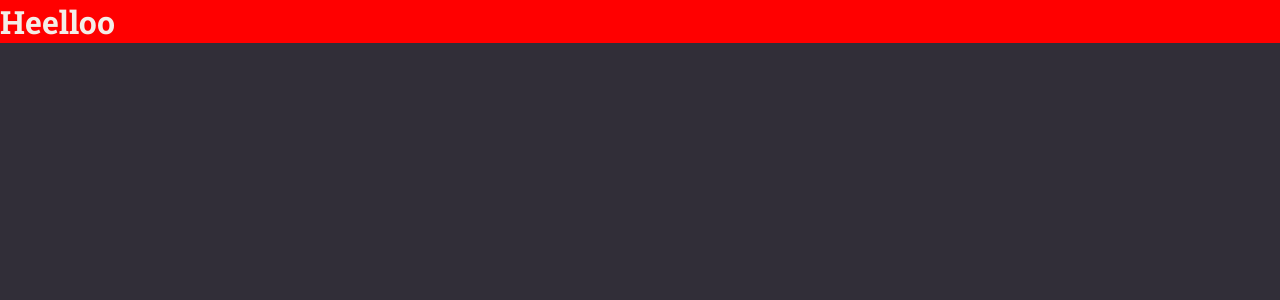
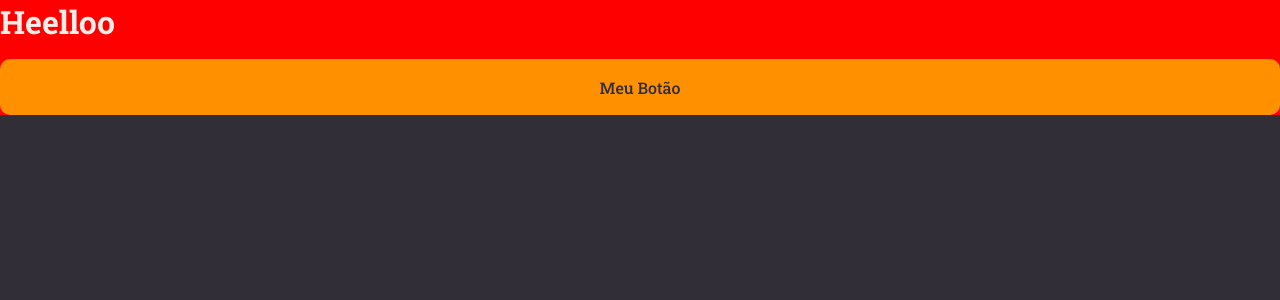
Before and after one commit to matheusarb/memonotes, a React (Vite) app: page / in a window 1280 px wide. Shown: the top 300 px of the page. Built offline with nearby package versions, Linux system fonts and the light colour scheme.

Commit message:
[add] button component

```diff
--- a/src/components/Button/index.jsx
+++ b/src/components/Button/index.jsx
@@ -1,8 +1,8 @@
 import { Container } from "./style";
 
-export default function Button() {
+export function Button() {
     return (
-        <Container>
+        <Container type="button">
             Meu Botão
         </Container>
     )
--- a/src/components/Button/style.js
+++ b/src/components/Button/style.js
@@ -3,8 +3,16 @@ import styled from "styled-components";
 export const Container = styled.button`
     width: 100%;
     background-color: ${({ theme }) => theme.COLORS.ORANGE};
-    color: ${({ theme }) => theme.COLORS.ORANGE};
+    color: ${({ theme }) => theme.COLORS.BACKGROUND_800};
 
     height: 56px;
+    border: 0;
+    padding: 0 16px;
+    margin-top: 16px;
+    border-radius: 10px;
+    font-weight: 500;
 
+    &:disabled{
+        opacity: 0.5;
+    }
 `;
--- a/src/main.jsx
+++ b/src/main.jsx
@@ -2,14 +2,14 @@ import React from "react";
 import ReactDOM from "react-dom/client";
 import { ThemeProvider } from "styled-components";
 import GlobalStyles from './styles/global.js';
-import { Index } from "./pages/Details/Index.jsx";
+import { Details } from "./pages/Details/Index.jsx";
 import theme from "./styles/theme.js";
 
 ReactDOM.createRoot(document.getElementById("root")).render(
   <React.StrictMode>
     <ThemeProvider theme={theme}>
       <GlobalStyles />
-      <Index />
+      <Details />
     </ThemeProvider>
   </React.StrictMode>
 );
--- a/src/pages/Details/Index.jsx
+++ b/src/pages/Details/Index.jsx
@@ -1,12 +1,12 @@
-import { useState } from 'react';
 import { Container } from './styles';
+import { Button } from '../../components/Button';
 
-export function Index() {
-   let [ count, setState ] = useState(0)
+export function Details() {
 
     return (
         <Container>
             <h1>Heelloo</h1>
+            <Button/>
         </Container>
     );
 }
```
